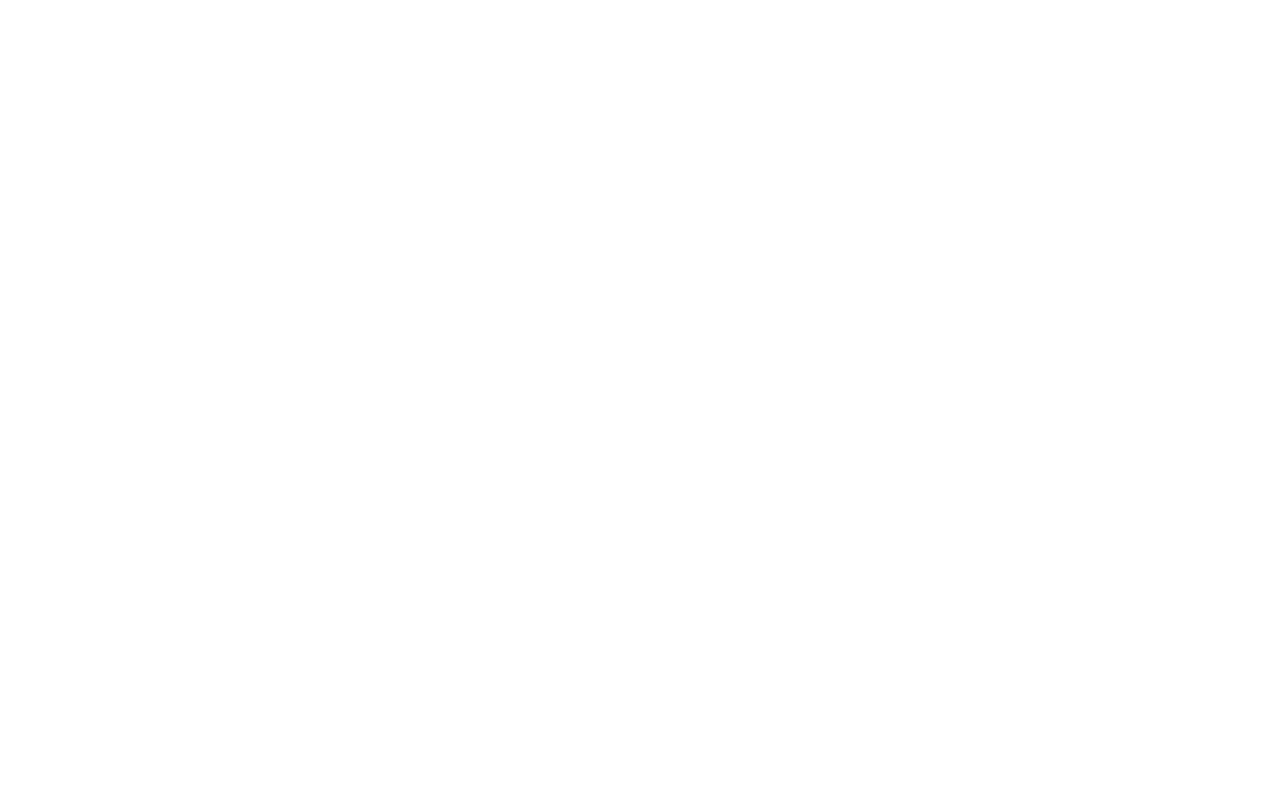
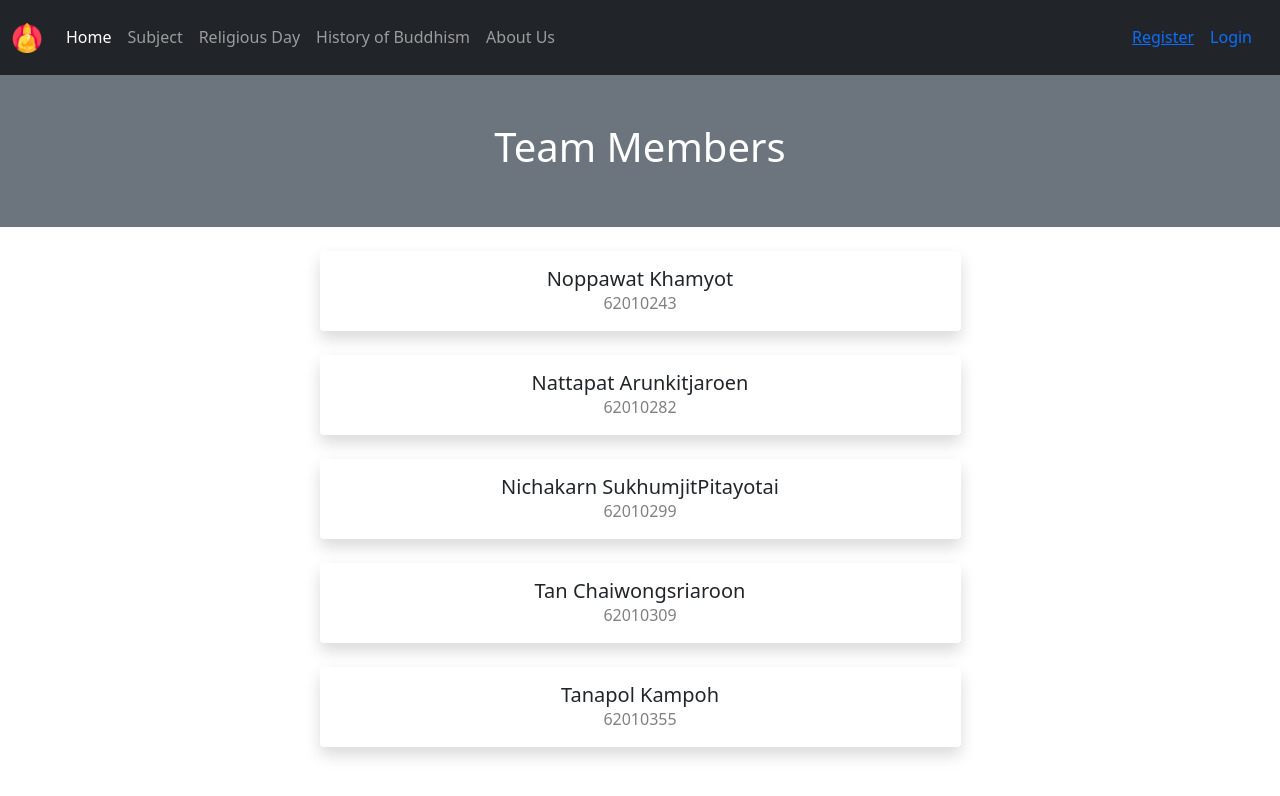
Before and after one commit to pperorin/Software-Studio-Project, a React (Create React App) app in the folder client_front/: page /about in a window 1280 px wide. Before the commit this address had no page. Shown: the top 796 px of the page. Built offline with nearby package versions, Linux system fonts and the light colour scheme.

Commit message:
add aboutus page

```diff
--- a/client_front/src/App.jsx
+++ b/client_front/src/App.jsx
@@ -1,6 +1,14 @@
 import { Navigate, Routes, Route } from 'react-router-dom';
 import 'bootstrap/dist/css/bootstrap.min.css';
-import { HomePage, ProfilePage, SubjectPage, AdminPage, ReligiousDayPage, HistoryOfBuddhismPage } from './pages';
+import {
+    HomePage,
+    ProfilePage,
+    SubjectPage,
+    AdminPage,
+    ReligiousDayPage,
+    HistoryOfBuddhismPage,
+    AboutUsPage,
+} from './pages';
 import LoginPage from './pages/LoginPage/LoginPage';
 import RegisterPage from './pages/RegisterPage/RegisterPage';
 
@@ -24,6 +32,7 @@
             <Route path="/login" element={<LoginPage />} />
             <Route path="/logout" element={<Logout />} />
             <Route path="/register" element={<RegisterPage />} />
+            <Route path="/about" element={<AboutUsPage />} />
             <Route path="/admin/*" element={<AdminPage />} />
         </Routes>
     );
--- a/client_front/src/components/PageLayout/NavigationBar/index.jsx
+++ b/client_front/src/components/PageLayout/NavigationBar/index.jsx
@@ -42,6 +42,11 @@
                                 History of Buddhism
                             </a>
                         </li>
+                        <li className="nav-item">
+                            <a className="nav-link" href="/about">
+                                About Us
+                            </a>
+                        </li>
                         {/* <li className="nav-item">
                             <a className="nav-link" href="/">
                                 About
@@ -68,7 +73,7 @@
                             Register
                         </a>
                     ) : (
-                        <a></a>
+                        ''
                     )}
                     {user.user !== null ? (
                         <a className="justify-content-end" href="/profile">
--- /dev/null
+++ b/client_front/src/pages/AboutUsPage/AboutUsPage.js
@@ -0,0 +1,65 @@
+import { PageLayout } from '../../components';
+const AboutUsPage = () => {
+    // return list of members page
+
+    return (
+        <PageLayout>
+            <header class="bg-secondary text-center py-5 mb-4">
+                <div class="container">
+                    <h1 class="fw-light text-white">Team Members</h1>
+                </div>
+            </header>
+
+            <div class="container">
+                <div class="row justify-content-center">
+                    <div class="col-7 mb-4">
+                        <div class="card border-0 shadow">
+                            {/* <img src="https://source.unsplash.com/TMgQMXoglsM/500x350" class="card-img-top" alt="..." /> */}
+                            <div class="card-body text-center">
+                                <h5 class="card-title mb-0">Noppawat Khamyot</h5>
+                                <div class="card-text text-black-50">62010243</div>
+                            </div>
+                        </div>
+                    </div>
+
+                    <div class="col-7 mb-4">
+                        <div class="card border-0 shadow">
+                            <div class="card-body text-center">
+                                <h5 class="card-title mb-0">Nattapat Arunkitjaroen</h5>
+                                <div class="card-text text-black-50">62010282</div>
+                            </div>
+                        </div>
+                    </div>
+
+                    <div class="col-7 mb-4">
+                        <div class="card border-0 shadow">
+                            <div class="card-body text-center">
+                                <h5 class="card-title mb-0">Nichakarn SukhumjitPitayotai</h5>
+                                <div class="card-text text-black-50">62010299</div>
+                            </div>
+                        </div>
+                    </div>
+
+                    <div class="col-7 mb-4">
+                        <div class="card border-0 shadow">
+                            <div class="card-body text-center">
+                                <h5 class="card-title mb-0">Tan Chaiwongsriaroon</h5>
+                                <div class="card-text text-black-50">62010309</div>
+                            </div>
+                        </div>
+                    </div>
+                    <div class="col-7 mb-4">
+                        <div class="card border-0 shadow">
+                            <div class="card-body text-center">
+                                <h5 class="card-title mb-0">Tanapol Kampoh</h5>
+                                <div class="card-text text-black-50">62010355</div>
+                            </div>
+                        </div>
+                    </div>
+                </div>
+            </div>
+        </PageLayout>
+    );
+};
+
+export default AboutUsPage;
--- a/client_front/src/pages/index.jsx
+++ b/client_front/src/pages/index.jsx
@@ -3,4 +3,5 @@
 export {default as SubjectPage} from './SubjectPage/SubjectPage';
 export { default as AdminPage } from './AdminPage/AdminPage';
 export {default as ReligiousDayPage} from './ReligiousDayPage/ReligiousDayPage';
-export {default as HistoryOfBuddhismPage} from './HistoryOfBuddhismPage/HistoryOfBuddhismPage';
+export { default as HistoryOfBuddhismPage } from './HistoryOfBuddhismPage/HistoryOfBuddhismPage';
+export {default as AboutUsPage} from './AboutUsPage/AboutUsPage';
```
